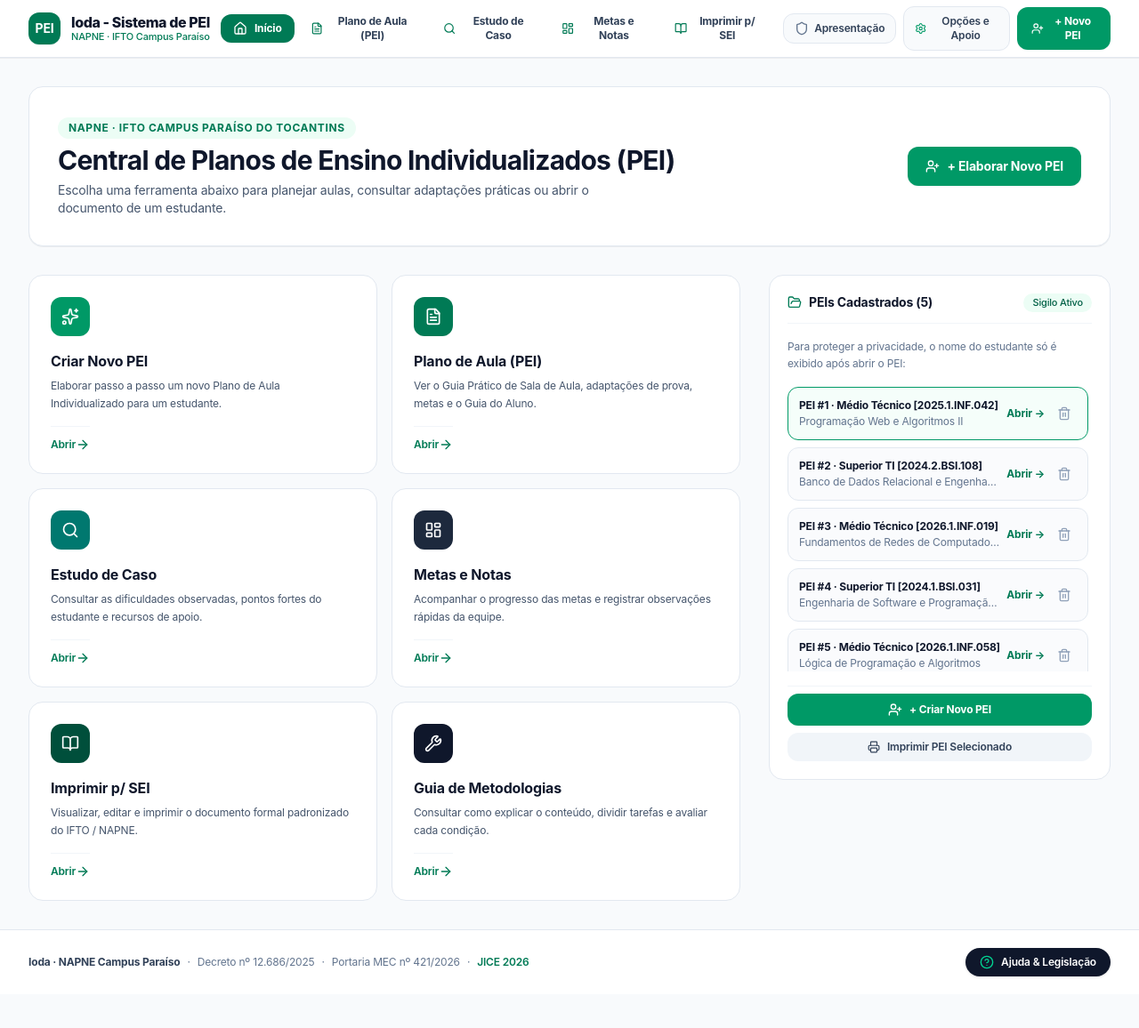
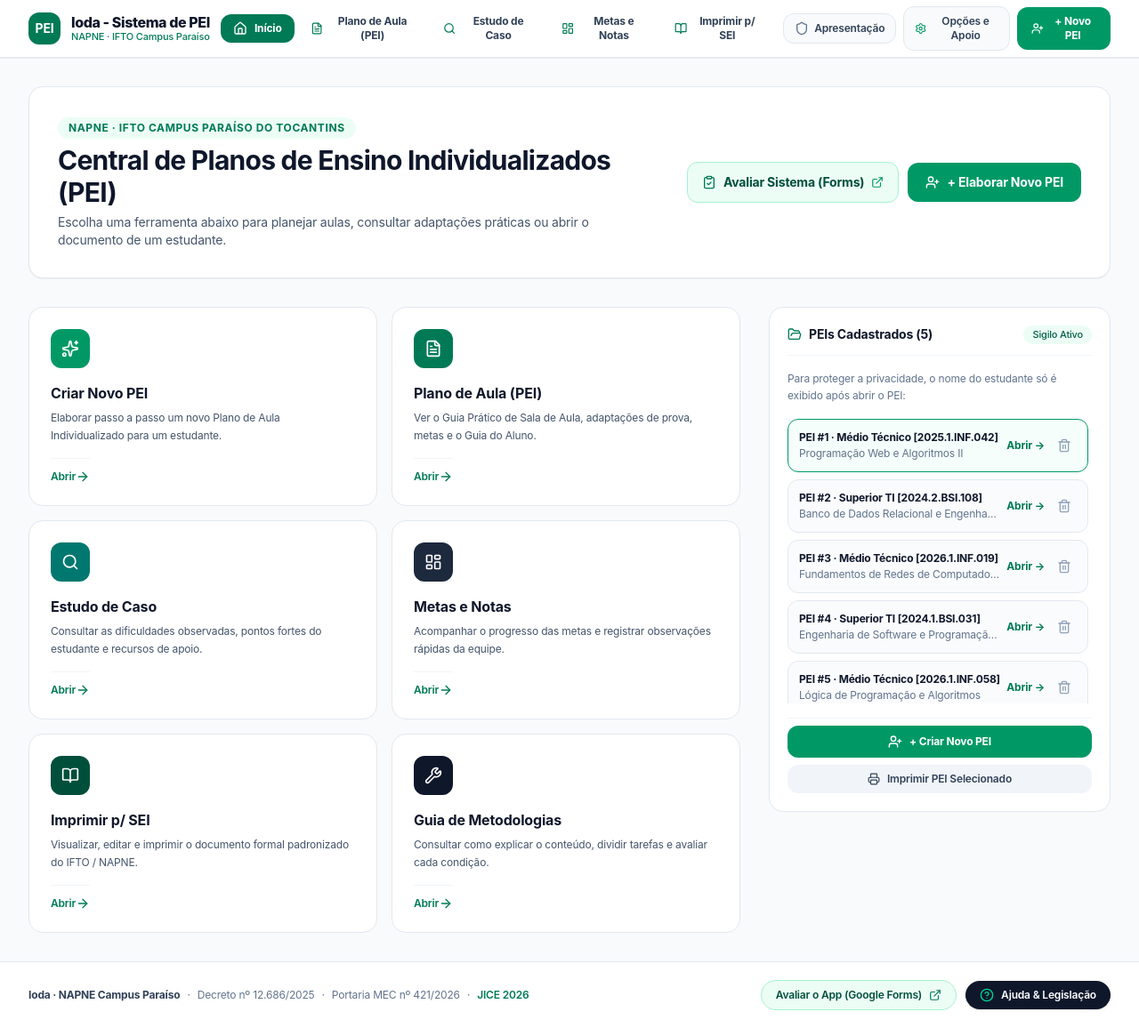
Before and after one commit to JeanCarlo006/ioda-sistema-pei, a React (Vite) app: page / in a window 1280 px wide. Shown: the whole page at 89% size. Before the commit the page ends 1118 px from the top, so only its background shows below. Built offline with nearby package versions, Linux system fonts and the light colour scheme.

Commit message:
feat: add system feedback link
Integrate user feedback links via Google Forms in the app header and dashboard for JICE 2026 data collection. Update the research modal with a default URL and improved clipboard management.

```diff
--- a/src/App.tsx
+++ b/src/App.tsx
@@ -15,7 +15,7 @@ import { CentralAjudaModal } from './components/CentralAjudaModal';
 import { PpcAnalyzerModal } from './components/PpcAnalyzerModal';
 import { SusResearchModal } from './components/SusResearchModal';
 import { ILovePeiHub } from './components/ILovePeiHub';
-import { CheckCircle2, HelpCircle, ShieldAlert, ShieldCheck } from 'lucide-react';
+import { CheckCircle2, ExternalLink, HelpCircle, ShieldAlert, ShieldCheck } from 'lucide-react';
 import { exportOfficialPeiPdf } from './utils/exportOfficialPdf';
 
 const STORAGE_KEY_STUDENTS = 'ioda_students_list_v1';
@@ -531,6 +531,17 @@ export default function App() {
             <span className="text-emerald-700 font-semibold">JICE 2026</span>
           </div>
 
+          <div className="flex flex-wrap items-center gap-2.5">
+            <a
+              href="https://forms.gle/MRK4HQoyP1t3zd289"
+              target="_blank"
+              rel="noopener noreferrer"
+              className="inline-flex items-center gap-2 px-4 py-2 rounded-full bg-emerald-50 hover:bg-emerald-100 text-emerald-900 border border-emerald-200 font-semibold text-xs transition-colors cursor-pointer"
+            >
+              <span>Avaliar o App (Google Forms)</span>
+              <ExternalLink className="w-3.5 h-3.5 text-emerald-700" />
+            </a>
+
             <button
               type="button"
               onClick={() => setIsCentralAjudaOpen(true)}
@@ -539,6 +550,7 @@ export default function App() {
               <HelpCircle className="w-4 h-4 text-emerald-400" />
               <span>Ajuda & Legislação</span>
             </button>
+          </div>
         </div>
       </footer>
 
--- a/src/components/ILovePeiHub.tsx
+++ b/src/components/ILovePeiHub.tsx
@@ -13,6 +13,8 @@ import {
   FolderOpen,
   Wrench,
   Trash2,
+  ExternalLink,
+  ClipboardCheck,
 } from 'lucide-react';
 
 interface ILovePeiHubProps {
@@ -104,11 +106,22 @@ export const ILovePeiHub: React.FC<ILovePeiHubProps> = ({
           </p>
         </div>
 
-        <div className="shrink-0">
+        <div className="shrink-0 flex flex-col sm:flex-row items-stretch sm:items-center gap-2.5">
+          <a
+            href="https://forms.gle/MRK4HQoyP1t3zd289"
+            target="_blank"
+            rel="noopener noreferrer"
+            className="w-full sm:w-auto px-4 py-3 bg-emerald-50 hover:bg-emerald-100 text-emerald-900 border border-emerald-200 font-bold text-xs sm:text-sm rounded-xl transition-all flex items-center justify-center gap-2 cursor-pointer"
+          >
+            <ClipboardCheck className="w-4 h-4 text-emerald-700" />
+            <span>Avaliar Sistema (Forms)</span>
+            <ExternalLink className="w-3.5 h-3.5 text-emerald-600" />
+          </a>
+
           <button
             type="button"
             onClick={onOpenAddStudent}
-            className="w-full md:w-auto px-5 py-3 bg-emerald-600 hover:bg-emerald-700 text-white font-bold text-xs sm:text-sm rounded-xl shadow-xs transition-all flex items-center justify-center gap-2 cursor-pointer"
+            className="w-full sm:w-auto px-5 py-3 bg-emerald-600 hover:bg-emerald-700 text-white font-bold text-xs sm:text-sm rounded-xl shadow-xs transition-all flex items-center justify-center gap-2 cursor-pointer"
           >
             <UserPlus className="w-4 h-4" />
             <span>+ Elaborar Novo PEI</span>
--- a/src/components/SusResearchModal.tsx
+++ b/src/components/SusResearchModal.tsx
@@ -18,25 +18,35 @@ interface SusResearchModalProps {
   onClose: () => void;
 }
 
-const STORAGE_KEY_FORMS_URL = 'ioda_google_forms_url_v1';
+const DEFAULT_FORMS_URL = 'https://forms.gle/MRK4HQoyP1t3zd289';
+const STORAGE_KEY_FORMS_URL = 'ioda_google_forms_url_v2';
 
 export const SusResearchModal: React.FC<SusResearchModalProps> = ({ isOpen, onClose }) => {
   if (!isOpen) return null;
 
   const [formsUrl, setFormsUrl] = useState<string>(() => {
-    return (
-      localStorage.getItem(STORAGE_KEY_FORMS_URL) ||
-      'https://docs.google.com/forms'
-    );
+    const saved = localStorage.getItem(STORAGE_KEY_FORMS_URL);
+    if (!saved || saved === 'https://docs.google.com/forms') {
+      return DEFAULT_FORMS_URL;
+    }
+    return saved;
   });
   const [isEditingUrl, setIsEditingUrl] = useState(false);
+  const [copiadoLink, setCopiadoLink] = useState(false);
   const [copiadoPerguntas, setCopiadoPerguntas] = useState(false);
   const [copiadoMetodologia, setCopiadoMetodologia] = useState(false);
 
   const handleSaveFormsUrl = (newUrl: string) => {
-    setFormsUrl(newUrl);
-    localStorage.setItem(STORAGE_KEY_FORMS_URL, newUrl);
+    const trimmed = newUrl.trim() || DEFAULT_FORMS_URL;
+    setFormsUrl(trimmed);
+    localStorage.setItem(STORAGE_KEY_FORMS_URL, trimmed);
     setIsEditingUrl(false);
+  };
+
+  const handleCopiarLink = () => {
+    navigator.clipboard.writeText(formsUrl);
+    setCopiadoLink(true);
+    setTimeout(() => setCopiadoLink(false), 3000);
   };
 
   const roteiroPerguntasForms = `QUESTIONÁRIO DE AVALIAÇÃO DE USABILIDADE DO IODA (JICE 2026 / IFTO)
@@ -123,18 +133,32 @@ As respostas foram consolidadas em planilha automatizada, permitindo a análise
         <div className="p-6 overflow-y-auto space-y-6 flex-1 text-xs">
           {/* Configurar Link do Google Forms */}
           <div className="p-4 rounded-2xl bg-slate-50 border border-slate-200 space-y-2">
-            <div className="flex items-center justify-between">
+            <div className="flex items-center justify-between gap-2">
               <span className="font-bold text-slate-800 flex items-center gap-1.5">
                 <Link className="w-4 h-4 text-emerald-700" />
-                <span>Link do seu Google Forms da Pesquisa:</span>
+                <span>Link Oficial do Google Forms da Pesquisa:</span>
               </span>
-              <button
-                type="button"
-                onClick={() => setIsEditingUrl(!isEditingUrl)}
-                className="text-emerald-700 font-bold hover:underline cursor-pointer"
-              >
-                {isEditingUrl ? 'Cancelar' : 'Alterar Link'}
-              </button>
+              <div className="flex items-center gap-3">
+                <button
+                  type="button"
+                  onClick={handleCopiarLink}
+                  className="inline-flex items-center gap-1 text-emerald-800 font-bold hover:underline cursor-pointer"
+                >
+                  {copiadoLink ? (
+                    <CheckCircle2 className="w-3.5 h-3.5 text-emerald-600" />
+                  ) : (
+                    <Copy className="w-3.5 h-3.5 text-emerald-700" />
+                  )}
+                  <span>{copiadoLink ? 'Link Copiado!' : 'Copiar Link'}</span>
+                </button>
+                <button
+                  type="button"
+                  onClick={() => setIsEditingUrl(!isEditingUrl)}
+                  className="text-slate-500 font-semibold hover:text-slate-800 hover:underline cursor-pointer"
+                >
+                  {isEditingUrl ? 'Cancelar' : 'Alterar'}
+                </button>
+              </div>
             </div>
 
             {isEditingUrl ? (
@@ -142,7 +166,7 @@ As respostas foram consolidadas em planilha automatizada, permitindo a análise
                 <input
                   type="url"
                   defaultValue={formsUrl}
-                  placeholder="https://docs.google.com/forms/d/e/.../viewform"
+                  placeholder="https://forms.gle/MRK4HQoyP1t3zd289"
                   id="input-forms-url"
                   className="w-full p-2.5 rounded-xl border border-slate-300 text-xs bg-white focus:outline-none focus:ring-2 focus:ring-emerald-600"
                 />
@@ -158,9 +182,15 @@ As respostas foram consolidadas em planilha automatizada, permitindo a análise
                 </button>
               </div>
             ) : (
-              <p className="text-slate-600 font-mono text-[11px] truncate bg-white p-2 rounded-lg border border-slate-200">
-                {formsUrl}
-              </p>
+              <a
+                href={formsUrl}
+                target="_blank"
+                rel="noopener noreferrer"
+                className="flex items-center justify-between gap-2 text-emerald-800 hover:text-emerald-950 font-mono text-[11px] truncate bg-white p-2.5 rounded-lg border border-slate-200 hover:border-emerald-400 transition-colors"
+              >
+                <span className="truncate">{formsUrl}</span>
+                <ExternalLink className="w-3.5 h-3.5 shrink-0 text-emerald-600" />
+              </a>
             )}
           </div>
 
```
Lines whose indentation alone changed are shown as unchanged.
